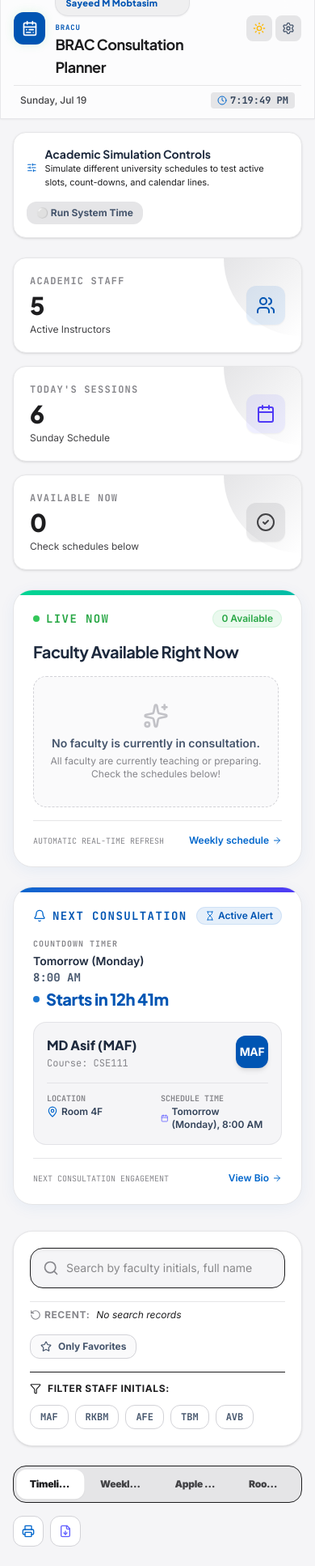
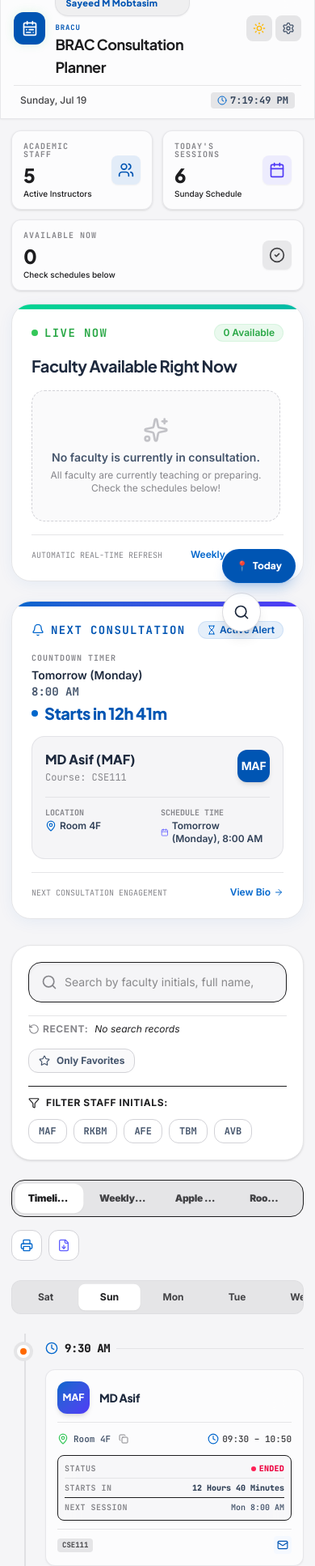
Before and after one commit to sayeed-personal/SUMMER-26-FACULTY-CONSULTATION-HOUR, a React (Vite) app: page / in a window 390 px wide. Shown: the part 40-1974 px from the top of the page at 81% size. Built offline with nearby package versions, Linux system fonts and the light colour scheme.

Commit message:
feat: enhance UI and add navigation interactions
- Implement a sticky header with a compact scroll-state
- Optimize DashboardStats layout for better density
- Add haptic feedback for key user interactions
- Improve card styling and visual responsiveness

```diff
--- a/src/App.tsx
+++ b/src/App.tsx
@@ -47,7 +47,8 @@
 } from './utils/timeUtils';
 
 import { motion, AnimatePresence } from 'motion/react';
-import { CalendarRange, Sparkles, SlidersHorizontal, Eye, Printer, FileDown } from 'lucide-react';
+import { CalendarRange, Sparkles, SlidersHorizontal, Eye, Printer, FileDown, Search } from 'lucide-react';
+import { haptic } from './utils/haptic';
 
 export default function App() {
   // --- STATE ---
@@ -250,6 +251,7 @@
   // --- ACTIONS ---
   const handleToggleFavorite = (id: string, e?: React.MouseEvent) => {
     if (e) e.stopPropagation();
+    haptic.success();
     setFavorites(prev => {
       if (prev.includes(id)) {
         return prev.filter(item => item !== id);
@@ -298,6 +300,36 @@
     downloadAnchor.remove();
   };
 
+  // --- FLOATING ACTION BUTTON HANDLERS ---
+  const handleFloatingSearch = () => {
+    haptic.medium();
+    const inputEl = document.getElementById('search-input');
+    if (inputEl) {
+      inputEl.scrollIntoView({ behavior: 'smooth', block: 'center' });
+      setTimeout(() => inputEl.focus(), 300);
+    }
+  };
+
+  const handleGoToToday = () => {
+    haptic.medium();
+    setActiveTab('timeline');
+    const timelineEl = document.getElementById('timeline-section');
+    if (timelineEl) {
+      timelineEl.scrollIntoView({ behavior: 'smooth', block: 'start' });
+    } else {
+      setTimeout(() => {
+        document.getElementById('timeline-section')?.scrollIntoView({ behavior: 'smooth', block: 'start' });
+      }, 100);
+    }
+  };
+
+  const handleSelectFaculty = (fac: Faculty | null) => {
+    if (fac) {
+      haptic.light();
+    }
+    setSelectedFaculty(fac);
+  };
+
   // --- REAL-TIME STATUS VALUES FOR HEADER AND CARDS ---
   const facultiesStatus = faculties.map(f => getFacultyStatusInfo(f, realTime, isSimulatingTime, simulatedTime));
   const availableCount = facultiesStatus.filter(info => info.status === 'live').length;
@@ -334,60 +366,7 @@
       />
 
       {/* Primary Container */}
-      <main className="max-w-7xl w-full mx-auto p-4 md:p-8 flex-1">
-
-        {/* Dynamic Simulation Bar (Aesthetic Override Panel) */}
-        <div className="mb-6 p-4 rounded-2xl glass-panel-heavy border border-slate-200/60 dark:border-zinc-800/80 shadow-sm flex flex-col md:flex-row md:items-center justify-between gap-4">
-          <div className="flex items-center gap-2.5">
-            <SlidersHorizontal className="w-5 h-5 text-blue-500" />
-            <div>
-              <h3 className="font-display font-bold text-sm text-slate-800 dark:text-zinc-100">
-                Academic Simulation Controls
-              </h3>
-              <p className="text-[11px] text-slate-450 dark:text-zinc-500">
-                Simulate different university schedules to test active slots, count-downs, and calendar lines.
-              </p>
-            </div>
-          </div>
-
-          <div className="flex flex-wrap items-center gap-3">
-            <button
-              onClick={() => setIsSimulatingTime(!isSimulatingTime)}
-              className={`px-3 py-1.5 rounded-xl text-xs font-bold transition-all cursor-pointer ${
-                isSimulatingTime
-                  ? 'bg-amber-500 text-white shadow-xs'
-                  : 'bg-slate-100 dark:bg-zinc-850 text-slate-600 dark:text-zinc-400 hover:bg-slate-200 dark:hover:bg-zinc-800'
-              }`}
-            >
-              {isSimulatingTime ? '🔴 Override Active' : '⚪ Run System Time'}
-            </button>
-
-            {isSimulatingTime && (
-              <div className="flex items-center gap-2 bg-slate-100 dark:bg-zinc-950 p-1 rounded-xl border border-slate-200 dark:border-zinc-800">
-                {/* Day selector */}
-                <select
-                  value={simulatedTime.day}
-                  onChange={(e) => setSimulatedTime(prev => ({ ...prev, day: e.target.value }))}
-                  className="bg-transparent text-xs font-bold font-mono py-1 px-2 border-none outline-none text-slate-700 dark:text-zinc-300"
-                >
-                  {JS_DAY_MAP.filter(d => d !== 'Friday').map(day => (
-                    <option key={day} value={day} className="dark:bg-zinc-900">{day}</option>
-                  ))}
-                </select>
-
-                <span className="text-slate-300 dark:text-zinc-700">|</span>
-
-                {/* Hour picker */}
-                <input
-                  type="time"
-                  value={simulatedTime.time}
-                  onChange={(e) => setSimulatedTime(prev => ({ ...prev, time: e.target.value }))}
-                  className="bg-transparent text-xs font-bold font-mono py-1 px-2 border-none outline-none text-slate-700 dark:text-zinc-300"
-                />
-              </div>
-            )}
-          </div>
-        </div>
+      <main className="max-w-7xl w-full mx-auto p-3.5 md:p-8 flex-1">
 
         {/* Real-time stats widgets */}
         <DashboardStats
@@ -446,7 +425,10 @@
               return (
                 <button
                   key={tab.id}
-                  onClick={() => setActiveTab(tab.id as any)}
+                  onClick={() => {
+                    haptic.light();
+                    setActiveTab(tab.id as any);
+                  }}
                   className={`relative py-2.5 px-4 rounded-xl text-xs font-black tracking-tight transition-all cursor-pointer truncate ${
                     isActive
                       ? 'bg-white dark:bg-zinc-800 text-slate-900 dark:text-zinc-50 shadow-xs scale-[1.01]'
@@ -482,7 +464,7 @@
         </div>
 
         {/* Main Content Area showing active view tab */}
-        <div className="relative mt-2 min-h-[400px]">
+        <div id="timeline-section" className="relative mt-2 min-h-[400px]">
           <AnimatePresence mode="wait">
             <motion.div
               key={activeTab}
@@ -495,7 +477,7 @@
                 <TimelineView
                   faculties={filteredFaculties}
                   is24Hour={is24Hour}
-                  onSelectFaculty={(fac) => setSelectedFaculty(fac)}
+                  onSelectFaculty={handleSelectFaculty}
                   favorites={favorites}
                   selectedDay={selectedDay}
                   onSelectDay={(day) => setSelectedDay(day)}
@@ -509,7 +491,7 @@
                 <WeeklyPlannerView
                   faculties={filteredFaculties}
                   is24Hour={is24Hour}
-                  onSelectFaculty={(fac) => setSelectedFaculty(fac)}
+                  onSelectFaculty={handleSelectFaculty}
                   favorites={favorites}
                   realTime={realTime}
                   isSimulatingTime={isSimulatingTime}
@@ -521,7 +503,7 @@
                 <WeeklyCalendarView
                   faculties={filteredFaculties}
                   is24Hour={is24Hour}
-                  onSelectFaculty={(fac) => setSelectedFaculty(fac)}
+                  onSelectFaculty={handleSelectFaculty}
                   currentDay={appDay}
                   currentTimeStr={appTimeStr}
                 />
@@ -531,7 +513,7 @@
                 <RoomFinder
                   faculties={filteredFaculties}
                   is24Hour={is24Hour}
-                  onSelectFaculty={(fac) => setSelectedFaculty(fac)}
+                  onSelectFaculty={handleSelectFaculty}
                   currentDay={appDay}
                 />
               )}
@@ -572,6 +554,31 @@
         onToggleFavorite={(id) => handleToggleFavorite(id)}
       />
 
+      {/* Floating Action Buttons */}
+      <div className="fixed bottom-6 right-6 z-40 flex flex-col gap-3">
+        {/* Today Button */}
+        <motion.button
+          whileHover={{ scale: 1.05, y: -2 }}
+          whileTap={{ scale: 0.95 }}
+          onClick={handleGoToToday}
+          className="flex items-center gap-1.5 px-4 py-3 rounded-full bg-blue-600 dark:bg-blue-500 text-white font-display font-black text-xs shadow-lg shadow-blue-500/20 backdrop-blur-md cursor-pointer border border-blue-500/35"
+        >
+          <span>📍</span>
+          <span>Today</span>
+        </motion.button>
+
+        {/* Search Button */}
+        <motion.button
+          whileHover={{ scale: 1.05, y: -2 }}
+          whileTap={{ scale: 0.95 }}
+          onClick={handleFloatingSearch}
+          className="flex items-center justify-center w-12 h-12 rounded-full bg-white dark:bg-zinc-900 text-slate-800 dark:text-zinc-100 border border-slate-200/80 dark:border-zinc-800/80 shadow-lg cursor-pointer"
+          aria-label="Quick Search"
+        >
+          <Search className="w-5 h-5" />
+        </motion.button>
+      </div>
+
       {/* Pref Settings Modal */}
       <SettingsModal
         isOpen={isSettingsOpen}
@@ -583,6 +590,10 @@
         onResetData={handleResetData}
         installPrompt={installPrompt}
         onInstall={handleInstallPWA}
+        isSimulatingTime={isSimulatingTime}
+        setIsSimulatingTime={setIsSimulatingTime}
+        simulatedTime={simulatedTime}
+        setSimulatedTime={setSimulatedTime}
       />
 
     </div>
--- a/src/components/DashboardStats.tsx
+++ b/src/components/DashboardStats.tsx
@@ -31,7 +31,7 @@
       value: faculties.length,
       description: 'Active Instructors',
       icon: Users,
-      color: 'bg-blue-500/10 text-blue-600 dark:text-blue-400',
+      color: 'bg-blue-500/10 text-blue-600 dark:text-blue-450',
       borderColor: 'group-hover:border-blue-500/30'
     },
     {
@@ -58,44 +58,47 @@
   ];
 
   return (
-    <div className="grid grid-cols-1 md:grid-cols-3 gap-4 mb-6">
+    <div className="grid grid-cols-2 md:grid-cols-3 gap-3 mb-4">
       {stats.map((stat, idx) => {
         const Icon = stat.icon;
+        const isThird = idx === 2;
         return (
           <motion.div
             key={stat.id}
-            initial={{ opacity: 0, y: 15 }}
+            initial={{ opacity: 0, y: 10 }}
             animate={{ opacity: 1, y: 0 }}
-            transition={{ duration: 0.4, delay: idx * 0.1 }}
-            whileHover={{ y: -4, transition: { duration: 0.2 } }}
-            className={`group relative overflow-hidden rounded-2xl glass-panel-heavy p-5 border border-slate-200/60 dark:border-zinc-800/60 shadow-sm transition-all duration-300 ${stat.borderColor}`}
+            transition={{ duration: 0.3, delay: idx * 0.05 }}
+            whileHover={{ y: -2, transition: { duration: 0.2 } }}
+            className={`group relative overflow-hidden rounded-xl bg-white/70 dark:bg-zinc-900/60 p-3.5 border border-slate-200/50 dark:border-zinc-800/60 shadow-sm transition-all duration-300 ${
+              isThird ? 'col-span-2 md:col-span-1' : 'col-span-1'
+            } ${stat.borderColor}`}
           >
             {/* Background decoration */}
-            <div className="absolute top-0 right-0 w-24 h-24 bg-gradient-to-br from-slate-100 to-transparent dark:from-zinc-800/20 dark:to-transparent rounded-bl-full -z-10" />
+            <div className="absolute top-0 right-0 w-16 h-16 bg-gradient-to-br from-slate-100 to-transparent dark:from-zinc-800/10 dark:to-transparent rounded-bl-full -z-10" />
 
-            <div className="flex items-center justify-between">
-              <div>
-                <p className="text-xs font-mono font-bold text-slate-400 dark:text-zinc-500 uppercase tracking-widest mb-1">
+            <div className="flex items-center justify-between gap-3 h-full">
+              <div className="flex flex-col justify-between">
+                <p className="text-[10px] font-mono font-bold text-slate-400 dark:text-zinc-500 uppercase tracking-widest leading-none mb-1">
                   {stat.label}
                 </p>
-                <div className="flex items-baseline gap-2">
-                  <h3 className="text-3xl font-display font-black tracking-tight text-slate-900 dark:text-zinc-50">
+                <div className="flex items-baseline gap-1.5 mt-1">
+                  <h3 className="text-2xl font-display font-black tracking-tight text-slate-900 dark:text-zinc-50 leading-none">
                     {stat.value}
                   </h3>
                   {stat.pulsing && (
-                    <span className="relative flex h-3 w-3 mb-1">
+                    <span className="relative flex h-2 w-2">
                       <span className="animate-ping absolute inline-flex h-full w-full rounded-full bg-emerald-400 opacity-75"></span>
-                      <span className="relative inline-flex rounded-full h-3 w-3 bg-emerald-500"></span>
+                      <span className="relative inline-flex rounded-full h-2 w-2 bg-emerald-500"></span>
                     </span>
                   )}
                 </div>
-                <p className="text-xs text-slate-500 dark:text-zinc-400 mt-1 flex items-center gap-1">
+                <p className="text-[10px] text-slate-450 dark:text-zinc-400 mt-1.5 leading-none font-medium">
                   {stat.description}
                 </p>
               </div>
 
-              <div className={`w-12 h-12 rounded-xl ${stat.color} flex items-center justify-center shadow-xs group-hover:scale-110 transition-transform duration-300`}>
-                <Icon className="w-6 h-6" />
+              <div className={`w-9 h-9 rounded-lg ${stat.color} flex items-center justify-center flex-none shadow-xs group-hover:scale-105 transition-transform duration-300`}>
+                <Icon className="w-5 h-5" />
               </div>
             </div>
           </motion.div>
--- a/src/components/SearchFilterBoard.tsx
+++ b/src/components/SearchFilterBoard.tsx
@@ -94,6 +94,7 @@
         <div className="relative">
           <Search className="absolute left-4 top-1/2 -translate-y-1/2 w-5 h-5 text-slate-400" />
           <input
+            id="search-input"
             type="text"
             placeholder="Search by faculty initials, full name, room code, or course codes..."
             value={searchQuery}
--- a/src/components/TimelineView.tsx
+++ b/src/components/TimelineView.tsx
@@ -139,25 +139,25 @@
                           key={faculty.id}
                           whileHover={{ scale: 1.015, y: -2 }}
                           onClick={() => onSelectFaculty(faculty)}
-                          className={`p-5 rounded-2xl glass-panel border hover:shadow-lg transition-all duration-300 cursor-pointer flex flex-col justify-between group shadow-sm ${
+                          className={`p-3.5 rounded-xl glass-panel border hover:shadow-md transition-all duration-300 cursor-pointer flex flex-col justify-between group shadow-sm ${
                             isLive
-                              ? 'border-emerald-500/55 dark:border-emerald-500/40 shadow-lg shadow-emerald-500/5 ring-1 ring-emerald-500/25 bg-emerald-50/5 dark:bg-emerald-950/5'
+                              ? 'border-emerald-500 shadow-[0_0_15px_rgba(16,185,129,0.18)] dark:border-emerald-500/60 dark:shadow-[0_0_20px_rgba(16,185,129,0.15)] bg-emerald-50/5 dark:bg-emerald-950/5'
                               : 'border-slate-200/65 dark:border-zinc-800/50 hover:border-blue-500/30'
                           }`}
                         >
                           <div>
-                            <div className="flex items-start justify-between gap-3 mb-4">
+                            <div className="flex items-start justify-between gap-3 mb-2.5">
                               <div className="flex items-center gap-3">
                                 <div className="relative">
-                                  <div className={`w-11 h-11 rounded-xl flex items-center justify-center text-white font-display font-black text-sm shadow-md ${
+                                  <div className={`w-10 h-10 rounded-xl flex items-center justify-center text-white font-display font-black text-xs shadow-md ${
                                     isLive ? 'bg-gradient-to-br from-emerald-500 to-teal-600' : 'bg-gradient-to-br from-blue-500 to-indigo-600'
                                   }`}>
                                     {faculty.initial}
                                   </div>
                                   {isLive && (
-                                    <span className="absolute -top-1 -right-1 flex h-3 w-3">
+                                    <span className="absolute -top-1 -right-1 flex h-2.5 w-2.5">
                                       <span className="animate-ping absolute inline-flex h-full w-full rounded-full bg-emerald-400 opacity-75"></span>
-                                      <span className="relative inline-flex rounded-full h-3 w-3 bg-emerald-500 border border-white dark:border-zinc-900"></span>
+                                      <span className="relative inline-flex rounded-full h-2.5 w-2.5 bg-emerald-500 border border-white dark:border-zinc-900"></span>
                                     </span>
                                   )}
                                 </div>
@@ -172,12 +172,12 @@
                               </div>
                             </div>
 
-                            <hr className="border-slate-100 dark:border-zinc-800/70 mb-4" />
+                            <hr className="border-slate-100 dark:border-zinc-800/70 mb-2.5" />
 
-                            <div className="flex flex-wrap items-center justify-between gap-2 text-xs">
+                            <div className="flex flex-wrap items-center justify-between gap-2 text-[11px]">
                               {/* Location */}
-                              <div className="flex items-center gap-2 text-slate-600 dark:text-zinc-300 font-semibold font-mono">
-                                <MapPin className="w-4 h-4 text-emerald-500" />
+                              <div className="flex items-center gap-1.5 text-slate-600 dark:text-zinc-300 font-semibold font-mono">
+                                <MapPin className="w-3.5 h-3.5 text-emerald-500" />
                                 <span>Room {faculty.room}</span>
                                 <button
                                   onClick={(e) => copyToClipboard(faculty.room, copyKey, e)}
@@ -185,15 +185,15 @@
                                   title="Copy room number"
                                 >
                                   {copiedId === copyKey ? (
-                                    <Check className="w-3.5 h-3.5 text-emerald-500" />
+                                    <Check className="w-3 h-3 text-emerald-500" />
                                   ) : (
-                                    <Copy className="w-3.5 h-3.5" />
+                                    <Copy className="w-3 h-3" />
                                   )}
                                 </button>
                               </div>
 
                               {/* Duration info */}
-                              <div className="flex items-center gap-1.5 font-semibold text-slate-500 dark:text-zinc-400 font-mono">
+                              <div className="flex items-center gap-1 font-semibold text-slate-500 dark:text-zinc-400 font-mono">
                                 <Clock className="w-3.5 h-3.5 text-blue-500" />
                                 <span>{slot.startTime} – {slot.endTime}</span>
                               </div>
@@ -201,7 +201,7 @@
                           </div>
 
                           {/* Premium Real-Time Status HUD */}
-                          <div className="mt-4 p-2.5 rounded-xl bg-slate-50/70 dark:bg-zinc-900/50 border border-slate-150 dark:border-zinc-800/40 flex flex-col gap-1.5 text-[10px] font-mono">
+                          <div className="mt-2.5 p-2 rounded-lg bg-slate-50/70 dark:bg-zinc-900/50 border border-slate-150 dark:border-zinc-800/40 flex flex-col gap-1 text-[10px] font-mono">
                             <div className="flex items-center justify-between">
                               <span className="text-slate-400 dark:text-zinc-500 uppercase font-bold tracking-wider">Status</span>
                               <span className={`font-black flex items-center gap-1 uppercase tracking-wide ${
@@ -237,7 +237,7 @@
                             </div>
                           </div>
 
-                          <div className="flex items-center justify-between mt-4 pt-3 border-t border-slate-100 dark:border-zinc-800/60">
+                          <div className="flex items-center justify-between mt-2.5 pt-2 border-t border-slate-100 dark:border-zinc-800/60">
                             {/* Course affiliations */}
                             <div className="flex gap-1">
                               {faculty.courses.slice(0, 2).map(c => (
--- /dev/null
+++ b/src/utils/haptic.ts
@@ -0,0 +1,35 @@
+/**
+ * Utility to trigger web-based haptic feedback using the standard HTML5 Vibration API.
+ * Safely checks for support to prevent crashes on non-compatible systems (like desktop browsers or Safari).
+ */
+
+export const triggerHaptic = (pattern: number | number[]) => {
+  if (typeof window !== 'undefined' && 'navigator' in window && typeof navigator.vibrate === 'function') {
+    try {
+      navigator.vibrate(pattern);
+    } catch (e) {
+      // In some sandboxed iframes or browsers, vibrate might throw a security/permission error
+      console.warn('Haptic feedback is not allowed in this context or browser:', e);
+    }
+  }
+};
+
+/**
+ * Tactical presets mimicking standard iOS Taptic Engine / Android Haptic patterns
+ */
+export const haptic = {
+  // Light tap for standard button presses, card clicks
+  light: () => triggerHaptic(12),
+
+  // Medium impact for toggling options or switching tabs
+  medium: () => triggerHaptic(22),
+
+  // Heavy impact for main actions
+  heavy: () => triggerHaptic(40),
+
+  // Staccato/Double tap for toggling favorite stars (success feel)
+  success: () => triggerHaptic([10, 40, 15]),
+
+  // Error vibration pattern
+  error: () => triggerHaptic([50, 80, 50]),
+};
```
Also changed, not shown: src/components/Header.tsx (+67 -0 lines), src/components/SettingsModal.tsx (+63 -2 lines).
